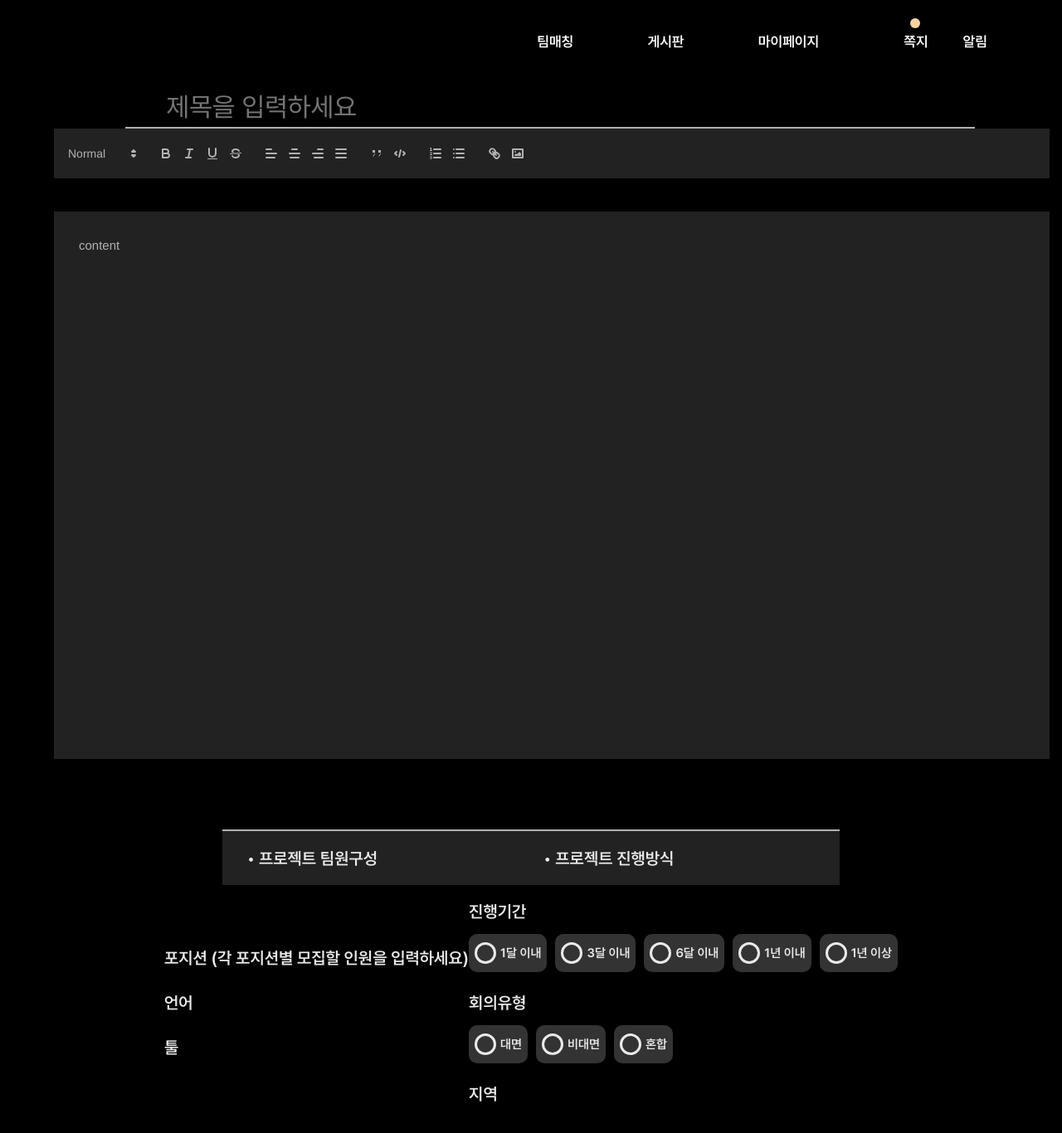
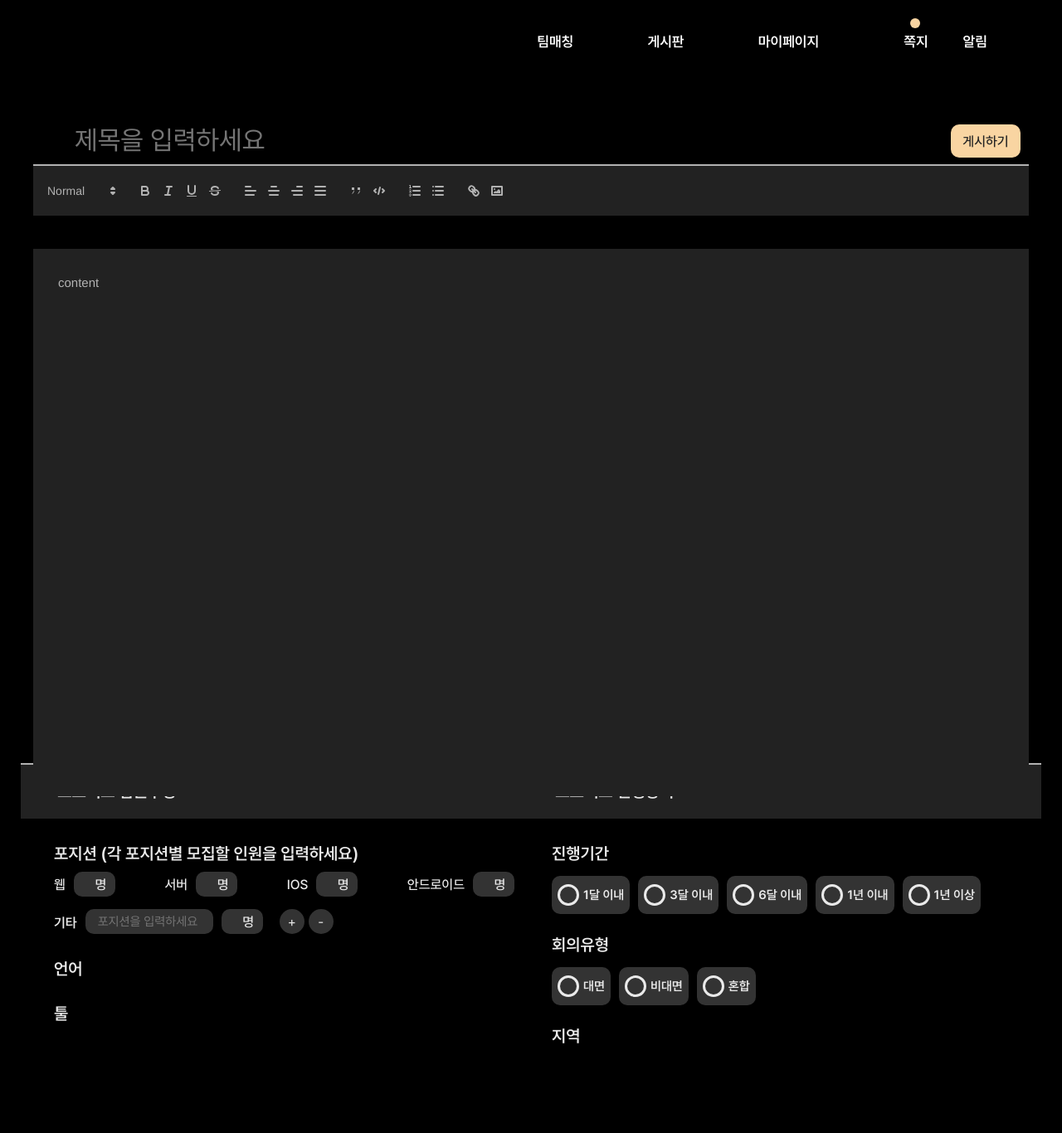
Before and after one commit to gnfnfnr/LetsGitIt, a React (Create React App) app in the folder src/main/resources/frontend/: page /TeamMatchingCreate in a window 1280 px wide. Shown: the top 1366 px of the page at 83% size. Before the commit the page ends 1341 px from the top, so only its background shows below. Built offline with nearby package versions, Linux system fonts and the light colour scheme.

Commit message:
feat: add change Position

```diff
--- a/src/main/resources/frontend/src/components/TeamMatching/TeamMatchingCreate/TeamStatus.tsx
+++ b/src/main/resources/frontend/src/components/TeamMatching/TeamMatchingCreate/TeamStatus.tsx
@@ -1,29 +1,287 @@
-import { useState } from "react";
+import { useState, useRef } from "react";
 import styled from "styled-components";
 
 const Wrapper = styled.div`
   background-color: black;
   display: flex;
   flex-direction: column;
+  color: var(--color-sub-1);
   p {
     font-size: 20px;
-    color: var(--color-sub-1);
     font-weight: 550;
     margin-bottom: 10px;
   }
 `;
 
+const InitialPosition = styled.div`
+  display: flex;
+  flex-direction: row;
+  color: var(--color-sub-1);
+  justify-content: space-between;
+  margin-bottom: 15px;
+`;
+
+const PositionListContainer = styled.div`
+  display: flex;
+  flex-direction: row;
+  align-items: center;
+  p {
+    font-size: 16px;
+  }
+`;
+
+const PositionInput = styled.div`
+  display: flex;
+  flex-direction: row;
+  align-items: center;
+  background-color: var(--color-sub-4);
+  border-radius: 10px;
+  width: 50px;
+  height: 30px;
+  box-sizing: border-box;
+  padding-left: 5px;
+  justify-content: center;
+  margin-right: 10px;
+  position: relative;
+  input {
+    width: 15px;
+    margin-left: 5px;
+  }
+  input::-webkit-outer-spin-button,
+  input::-webkit-inner-spin-button {
+    -webkit-appearance: none;
+    margin: 0;
+  }
+`;
+
+const PostionNameInput = styled.input`
+  display: flex;
+  border-radius: 10px;
+  box-sizing: border-box;
+  padding: 2px 15px 2px 15px;
+  width: 154px;
+  height: 30px;
+  font-size: 15px;
+  color: var(--color-sub-1);
+  background-color: var(--color-sub-4);
+  margin-right: 10px;
+`;
+
+const Button = styled.button`
+  display: flex;
+  align-items: center;
+  justify-content: center;
+  align-items: center;
+  justify-content: center;
+  border-radius: 15px;
+  width: 30px;
+  height: 30px;
+  background-color: var(--color-sub-4);
+  margin-right: 5px;
+`;
+
+const PostionInputContainer = styled.div`
+  display: flex;
+  flex-direction: row;
+  margin-bottom: 10px;
+`;
+
+const AddPosition = styled.div`
+  display: flex;
+  flex-direction: row;
+  p {
+    font-size: 16px;
+    align-items: flex-start;
+    margin-right: 10px;
+    margin-top: 7px;
+  }
+`;
+
+const NewPositions = styled.div`
+  display: flex;
+  flex-direction: column;
+  align-items: center;
+`;
+
+const ButtonContainer = styled.div`
+  display: flex;
+  flex-direction: row;
+  margin-left: 10px;
+  align-items: flex-end;
+  margin-bottom: 10px;
+`;
+
+const PositionContainer = styled.div`
+  display: flex;
+  flex-direction: column;
+  span {
+    color: var(--color-sub-1);
+    font-size: 16px;
+    font-weight: 450;
+    margin-right: 10px;
+  }
+`;
+
 const TeamStatus = () => {
+  const [positionList, setPositionList] = useState([
+    {
+      id: 1,
+      name: "웹",
+      number: 0
+    },
+    {
+      id: 2,
+      name: "서버",
+      number: 0
+    },
+    {
+      id: 3,
+      name: "IOS",
+      number: 0
+    },
+    {
+      id: 4,
+      name: "안드로이드",
+      number: 0
+    }
+  ]);
 
-    return(
-        <Wrapper>
-            <p>포지션 <span>(각 포지션별 모집할 인원을 입력하세요)</span></p>
+  const [inputPosition, setInputPostion] = useState([
+    {
+      id: 5,
+      name: "",
+      number: 0
+    }
+  ]);
+  const nextId = useRef(6);
 
-            <p>언어</p>
+  type Position = {
+    id: number,
+    name: string,
+    number: number
+  };
 
-            <p>툴</p>
-        </Wrapper>
-    )
-}
+  const onClickAdd = () => {
+    if (inputPosition.length > 5) {
+      //추가된 포지션이 6개 이상이면 리턴
+      alert("추가된 포지션이 너무 많습니다");
+      return;
+    }
+    const position = {
+      id: nextId.current,
+      name: "",
+      number: 0
+    };
+    const newPosition = (inputPosition: Position[]) =>
+      inputPosition.concat(position);
+    setInputPostion(newPosition);
+    nextId.current += 1;
+  };
+
+  const onClickRemove = () => {
+    setInputPostion((positions) => {
+      if (positions.length > 1) {
+        const lastIndex = positions.length - 1;
+        const newPosition = positions.filter((_, index) => index !== lastIndex);
+        return newPosition;
+      } else return positions;
+    });
+  };
+
+  const onHandlePositionChange = (id: number, num: number) => {
+    let positionArr = positionList.find((position) => position.id === id);
+    if (positionArr) {
+      positionArr.number = num;
+    }
+    const updatedPositions = [...positionList];
+    //console.log(updatedPositions);
+    setPositionList(updatedPositions);
+  };
+
+  const onHandlePositionInputChange = (
+    id: number,
+    field: string,
+    num: number
+  ) => {
+    //사용자 입력 포지션
+    let positionInputArr = inputPosition.find((position) => position.id === id);
+    if (positionInputArr) {
+      positionInputArr.number = num;
+      positionInputArr.name = field;
+    }
+    const updatedPositions = [...inputPosition];
+    //console.log(updatedPositions);
+    setInputPostion(updatedPositions);
+  };
+
+  return (
+    <Wrapper>
+      <p>
+        포지션 <span>(각 포지션별 모집할 인원을 입력하세요)</span>
+      </p>
+      <PositionContainer>
+        <InitialPosition>
+          {positionList.map((pos) => (
+            <PositionListContainer>
+              <span>{pos.name}</span>
+              <PositionInput>
+                <input
+                  type="number"
+                  onChange={(event: React.ChangeEvent<HTMLInputElement>) =>
+                    onHandlePositionChange(
+                      pos.id,
+                      parseInt(event?.target.value)
+                    )
+                  }
+                />
+                <span>명</span>
+              </PositionInput>
+            </PositionListContainer>
+          ))}
+        </InitialPosition>
+
+        <AddPosition>
+          <p>기타</p>
+          <NewPositions>
+            {inputPosition.map((pos) => (
+              <PostionInputContainer key={pos.id}>
+                <PostionNameInput
+                  placeholder="포지션을 입력하세요"
+                  onChange={(event: React.ChangeEvent<HTMLInputElement>) =>
+                    onHandlePositionInputChange(
+                      pos.id,
+                      event?.target.value,
+                      pos.number
+                    )
+                  }
+                />
+                <PositionInput>
+                  <input
+                    type="number"
+                    onChange={(event: React.ChangeEvent<HTMLInputElement>) =>
+                      onHandlePositionInputChange(
+                        pos.id,
+                        pos.name,
+                        parseInt(event?.target.value)
+                      )
+                    }
+                  />{" "}
+                  <span>명</span>
+                </PositionInput>
+              </PostionInputContainer>
+            ))}
+          </NewPositions>
+          <ButtonContainer>
+            <Button onClick={onClickAdd}>+</Button>
+            <Button onClick={onClickRemove}>-</Button>
+          </ButtonContainer>
+        </AddPosition>
+      </PositionContainer>
+      <p>언어</p>
+
+      <p>툴</p>
+    </Wrapper>
+  );
+};
 
 export default TeamStatus;
--- a/src/main/resources/frontend/src/pages/TeamMatchingCreate.tsx
+++ b/src/main/resources/frontend/src/pages/TeamMatchingCreate.tsx
@@ -4,76 +4,91 @@ import Editor from "../components/Editor";
 import ProjectRoadmap from "../components/TeamMatching/TeamMatchingCreate/ProjectRoadmap";
 import TeamStatus from "../components/TeamMatching/TeamMatchingCreate/TeamStatus";
 
-const Wrapper  = styled.div`
-    display; flex;
+const Wrapper = styled.div`
+  display: flex;
   flex-direction: column;
   align-items: center;
   justify-items: center;
   justify-content: center;
+  margin-top: 50px;
+  margin-bottom: 100px;
 `;
 
 const Title = styled.input`
   border: none;
   border-bottom: solid 2px var(--color-sub-3);
   color: var(--color-sub-1);
-  padding: 5px 5px 5px 50px;
+  padding: 0 100px 10px 50px;
   font-size: 32px;
-  position: relative;
-  width: 100%;
+  box-sizing: border-box;
+  width: 1200px;
 `;
 
-const Hr = styled.hr`
-  border: none;
-  border-top: 2px solid var(--color-sub-3);
-  width: 80%;
-`;
-
-const HrWrapper = styled.div`
-  display: flex;
-  flex: 1;
-  border-top: 2px solid var(--color-sub-3);
-  width: 100%;
-`;
 const TitleContainer = styled.div`
   display: flex;
   width: 80%;
   color: white;
-  padding: 5px 5px 0px 50px;
   font-size: 32px;
-  ${Hr} {
-    margin-bottom: 5px;
-  }
+  width: 1200px;
+  justify-content: center;
+  position: relative;
 `;
 
 const EditorWrapper = styled.div`
   display: flex;
   background-color: black;
-  padding: 0px 0px 5px 50px;
-  height: 800px;
+  width: 1200px;
+  margin-bottom: 20px;
+  justify-content: center;
 `;
 
 const ProjectStatus = styled.div`
   height: 65px;
   display: flex;
   background-color: var(--color-sub-2);
-  align-items: center;
   border-top: 2px solid var(--color-sub-3);
   padding: 0 0 0 30px;
   margin-top: 40px;
-  p{
   font-size: 20px;
   font-weight: 550;
+  width: 1200px;
+  p {
+    width: 50%;
     color: var(--color-sub-1);
-    margin-right: 200px;
   }
 `;
 
 const ProjectStatusContainer = styled.div`
   display: flex;
   flex-direction: row;
+  justify-content: space-between;
+  & > div {
+    margin-left: 15px;
+    padding: 10px;
+    width: 50%;
+  }
+`;
+
+const Bottom = styled.div`
+  display: flex;
+  flex-direction: column;
+  width: 1200px;
+`;
+
+const Button = styled.div`
+  display: flex;
+  border-radius: 10px;
+  width: 84px;
+  height: 40px;
+  background-color: var(--color-main-4);
+  color: var(--color-sub-2);
+  font-size: 16px;
+  font-weight: 500;
   align-items: center;
-  justify-content: space-between;
-
+  justify-content: center;
+  position: absolute;
+  right: 10px;
+  bottom: 10px;
 `;
 
 const TeamMatchingCreate = () => {
@@ -92,24 +107,24 @@ const TeamMatchingCreate = () => {
           placeholder="제목을 입력하세요"
           onChange={currTitleHandle}
         />
-        <HrWrapper>
-          <Hr />
-        </HrWrapper>
+        <Button>게시하기</Button>
       </TitleContainer>
 
       <EditorWrapper>
-            <Editor content={content} type="post"/>
+        <Editor content={content} type="post" />
       </EditorWrapper>
         <ProjectStatus>
           <p>• 프로젝트 팀원구성</p>
           <p>• 프로젝트 진행방식</p>
         </ProjectStatus>
+        <Bottom>
         <ProjectStatusContainer>
           <TeamStatus />
           <ProjectRoadmap />
         </ProjectStatusContainer>
+      </Bottom>
     </Wrapper>
-    )
-}
+  );
+};
 
 export default TeamMatchingCreate;
```
Lines whose indentation alone changed are shown as unchanged.
